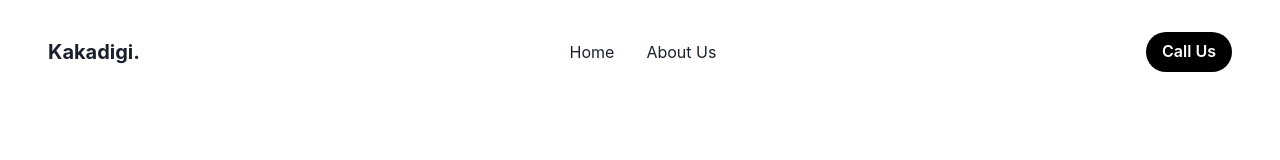
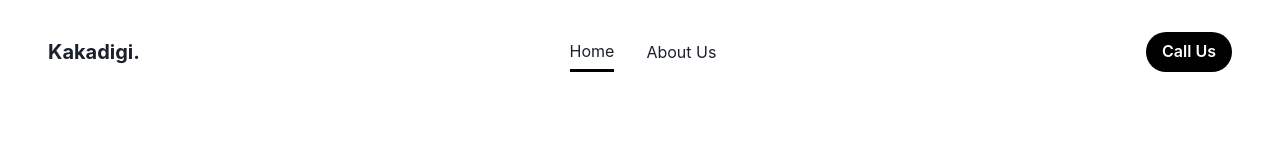
Before and after one commit to kakadigi/kakadigi.github.io, a Next.js app: page / in a window 1280 px wide. Shown: the top 160 px of the page. Built offline with nearby package versions, Linux system fonts and the light colour scheme.

Commit message:
fix: Navbar menu and item

```diff
--- a/components/MenuBar.jsx
+++ b/components/MenuBar.jsx
@@ -1,18 +1,5 @@
-import Link from "next/link";
-import { Stack, Text } from "@chakra-ui/react";
-import { Link as ChakraLink } from "@chakra-ui/react";
-
-const MenuItem = ({ children, to = "/", ...props }) => {
-  return (
-    <Link href={to}>
-      <ChakraLink>
-        <Text display="block" {...props}>
-          {children}
-        </Text>
-      </ChakraLink>
-    </Link>
-  );
-};
+import { Stack } from "@chakra-ui/react";
+import MenuItem from "./MenuItem";
 
 const MenuBar = ({ children }) => {
   return (
--- /dev/null
+++ b/components/MenuItem.jsx
@@ -0,0 +1,17 @@
+import Link from "next/link";
+import { useRouter } from "next/router";
+import { Text } from "@chakra-ui/react";
+
+const MenuItem = ({ children, to = "/", ...props }) => {
+  const router = useRouter();
+  const active = (router.asPath === to);
+  return (
+    <Link href={to}>
+      <Text display="block" cursor="pointer" borderBottom={active ? '3px solid black' : 'none'} lineHeight="36px" {...props}>
+        {children}
+      </Text>
+    </Link>
+  );
+};
+
+export default MenuItem;
```
